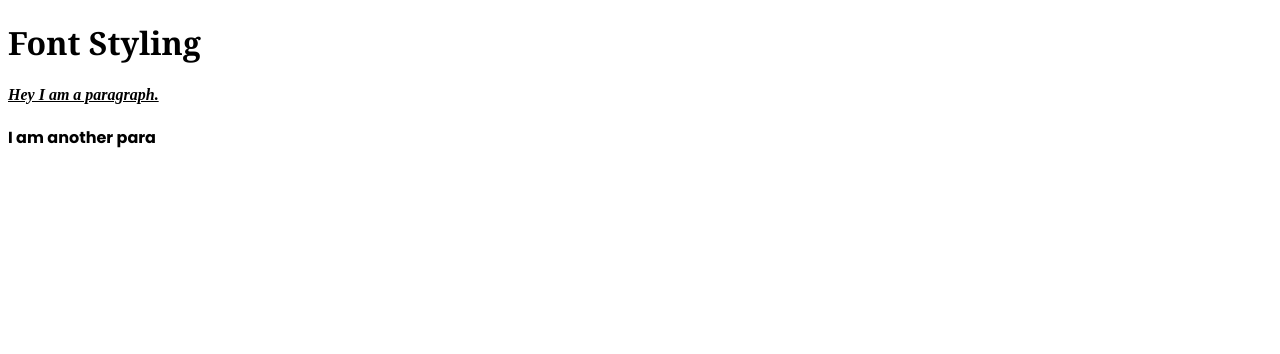
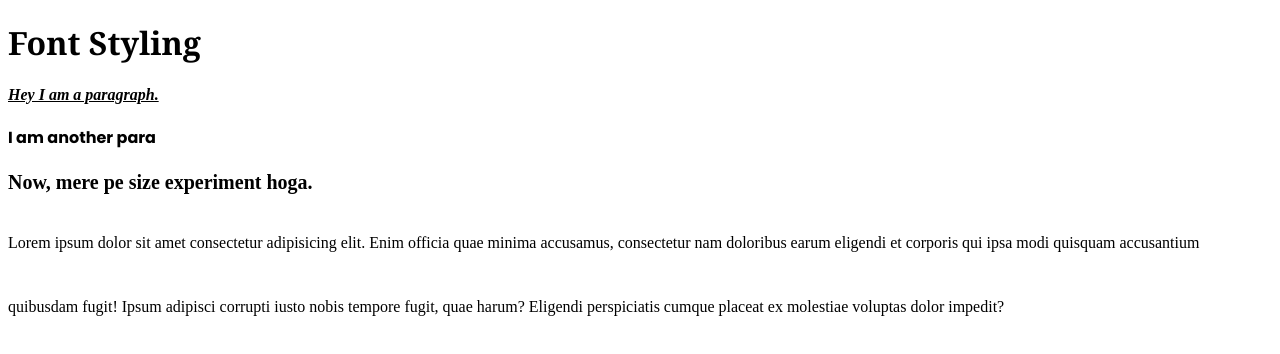
Before and after one commit to kartiks123/100-Days-of-Code, a plain HTML site: page Day 19/index.html in a window 1280 px wide. Drawn offline with Linux system fonts and the light colour scheme; a web font is replaced by a local one.

Commit message:
Line Height

```diff
--- a/Day 19/index.html
+++ b/Day 19/index.html
@@ -16,6 +16,10 @@
     <h1>Font Styling</h1>
     <p>Hey I am a paragraph.</p>
     <h4>I am another para</h4>
+    <h2>Now, mere pe size experiment hoga.</h2>
+    <article>
+        Lorem ipsum dolor sit amet consectetur adipisicing elit. Enim officia quae minima accusamus, consectetur nam doloribus earum eligendi et corporis qui ipsa modi quisquam accusantium quibusdam fugit! Ipsum adipisci corrupti iusto nobis tempore fugit, quae harum? Eligendi perspiciatis cumque placeat ex molestiae voluptas dolor impedit?
+    </article>
 </body>
 
 </html>
--- a/Day 19/style.css
+++ b/Day 19/style.css
@@ -14,6 +14,11 @@ h4 {
     font-family: 'Poppins', sans-serif;
 }
 
-h5 {
+h2 {
+    font-size:20px;
+    /*font-size:large;*/
+}
 
+article {
+    line-height: 4;
 }
```
Also changed, not shown: Day 19/Notes.txt.
